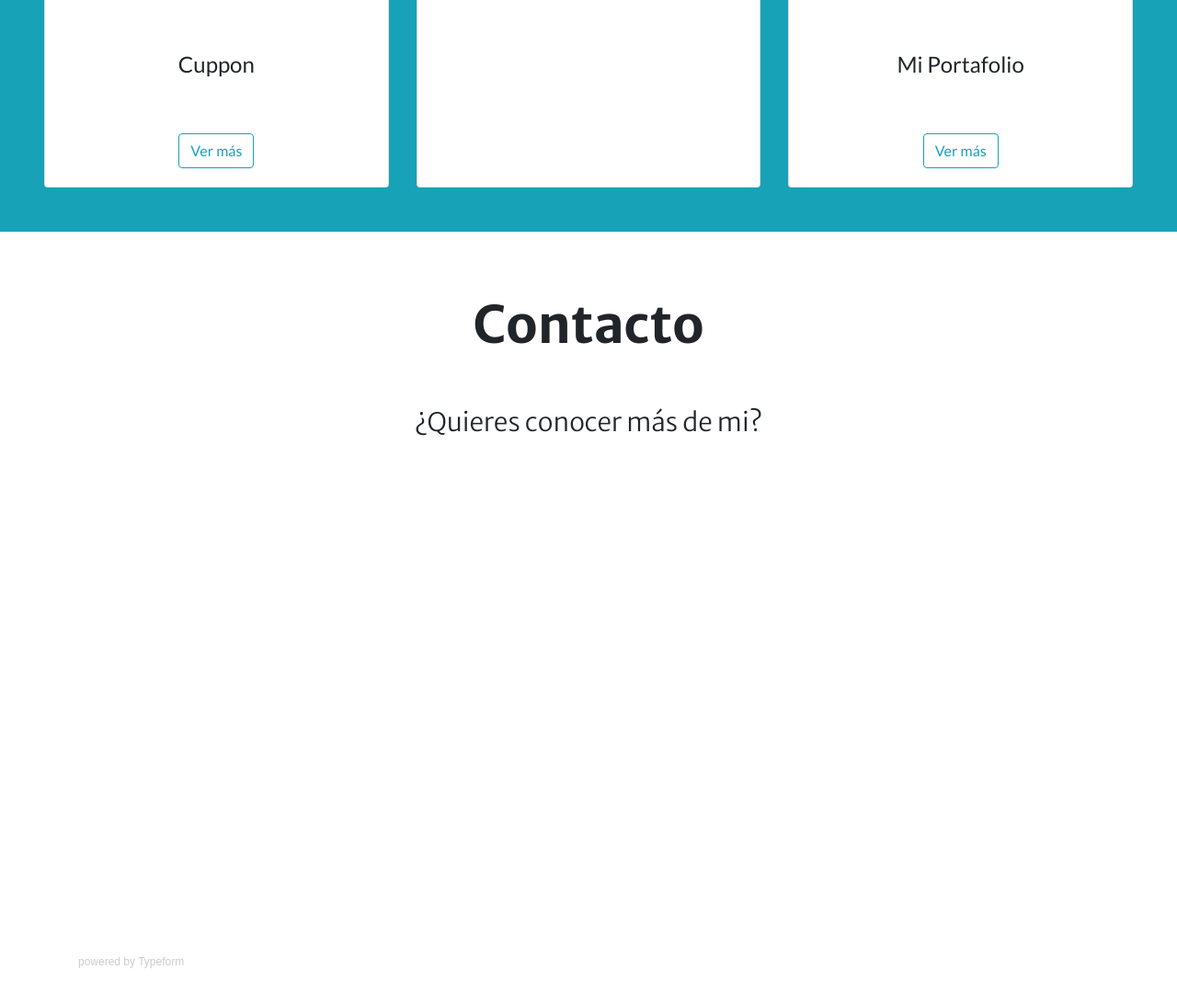
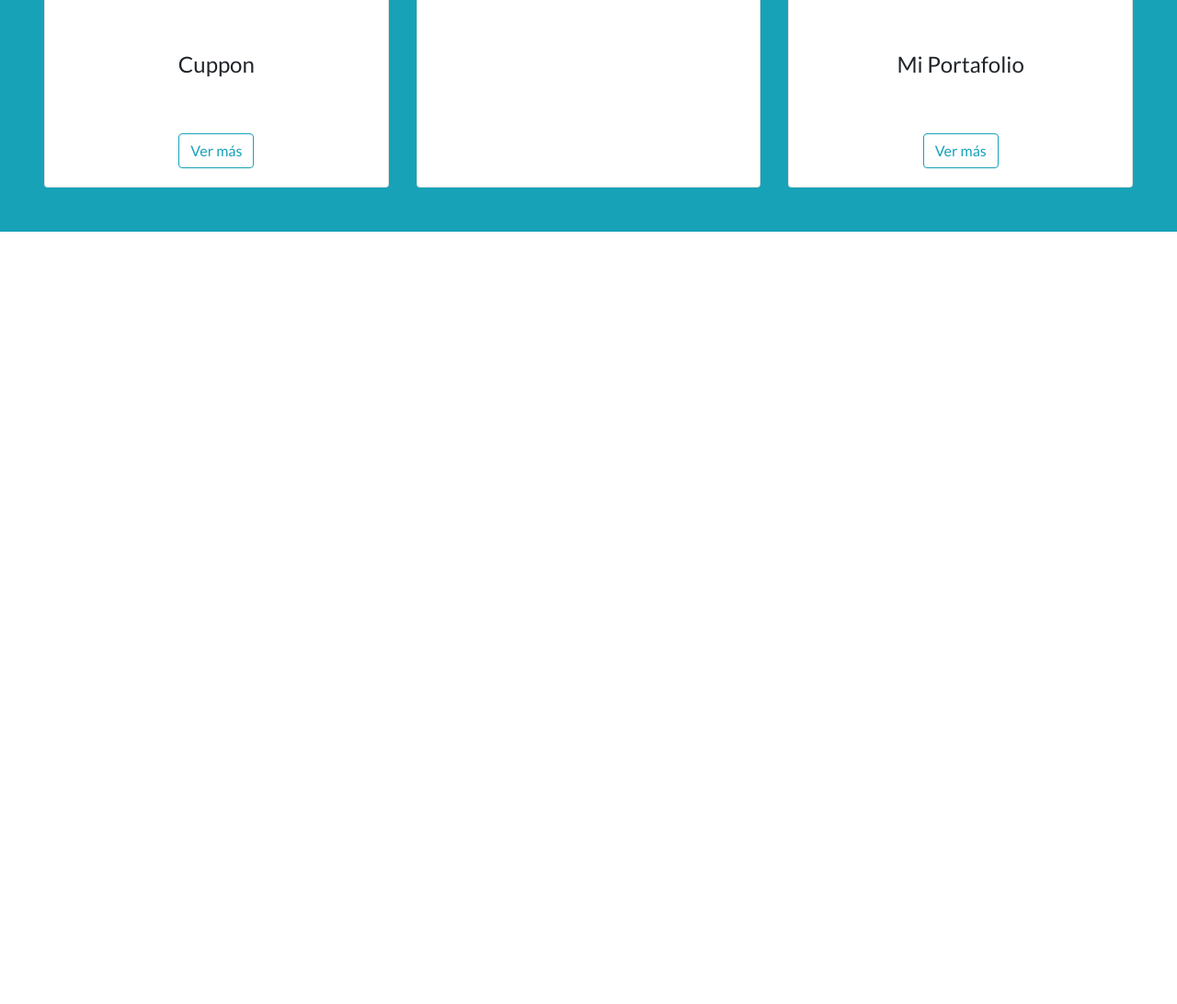
Before and after one commit to franciscacollarte/g14, a plain HTML site: page mi-portafolio/index.html in a window 1280 px wide. Shown: the part 3096-4188 px from the top of the page at 92% size. After the commit the page ends 3396 px from the top, so only its background shows below. Drawn offline with nearby package versions, Linux system fonts and the light colour scheme; a script that the page names is missing.

Commit message:
carpeta mi-portafolio

```diff
--- a/mi-portafolio/index.html
+++ b/mi-portafolio/index.html
@@ -319,12 +319,8 @@ integrity="sha384-UHRtZLI+pbxtHCWp1t77Bi1L4ZtiqrqD80Kn4Z8NTSRyMA2Fd33n5dQ8lWUE00
       </div>
 
       <!--Body contacto:typeform-->
-      <section class="container text-titulo my-5 " id="contact">
-      <h2 class="display-4 text-center font-weight-bold">Contacto</h2>
-      <h3 class="py-5 text-center font-weight-light">¿Quieres conocer más de mi?</h3>
-      <div class="typeform-widget" data-url="https://form.typeform.com/to/MmoJBVyv" style="width: 100%; height: 500px;"></div> <script> (function() { var qs,js,q,s,d=document, gi=d.getElementById, ce=d.createElement, gt=d.getElementsByTagName, id="typef_orm", b="https://embed.typeform.com/"; if(!gi.call(d,id)) { js=ce.call(d,"script"); js.id=id; js.src=b+"embed.js"; q=gt.call(d,"script")[0]; q.parentNode.insertBefore(js,q) } })() </script> <div style="font-family: Sans-Serif;font-size: 12px;color: #999;opacity: 0.5; padding-top: 5px;"> powered by <a href="https://admin.typeform.com/signup?utm_campaign=MmoJBVyv&utm_source=typeform.com-01EQD7PFPTCXATN8NKABYE7G0K-free&utm_medium=typeform&utm_content=typeform-embedded-poweredbytypeform&utm_term=EN" style="color: #999" target="_blank">Typeform</a> </div>
-    </section>
-    </section>
+
+
 
       <!--Body footer-->
       <footer class="container-fluid bg-info py-2 fixed-bottom">
```
